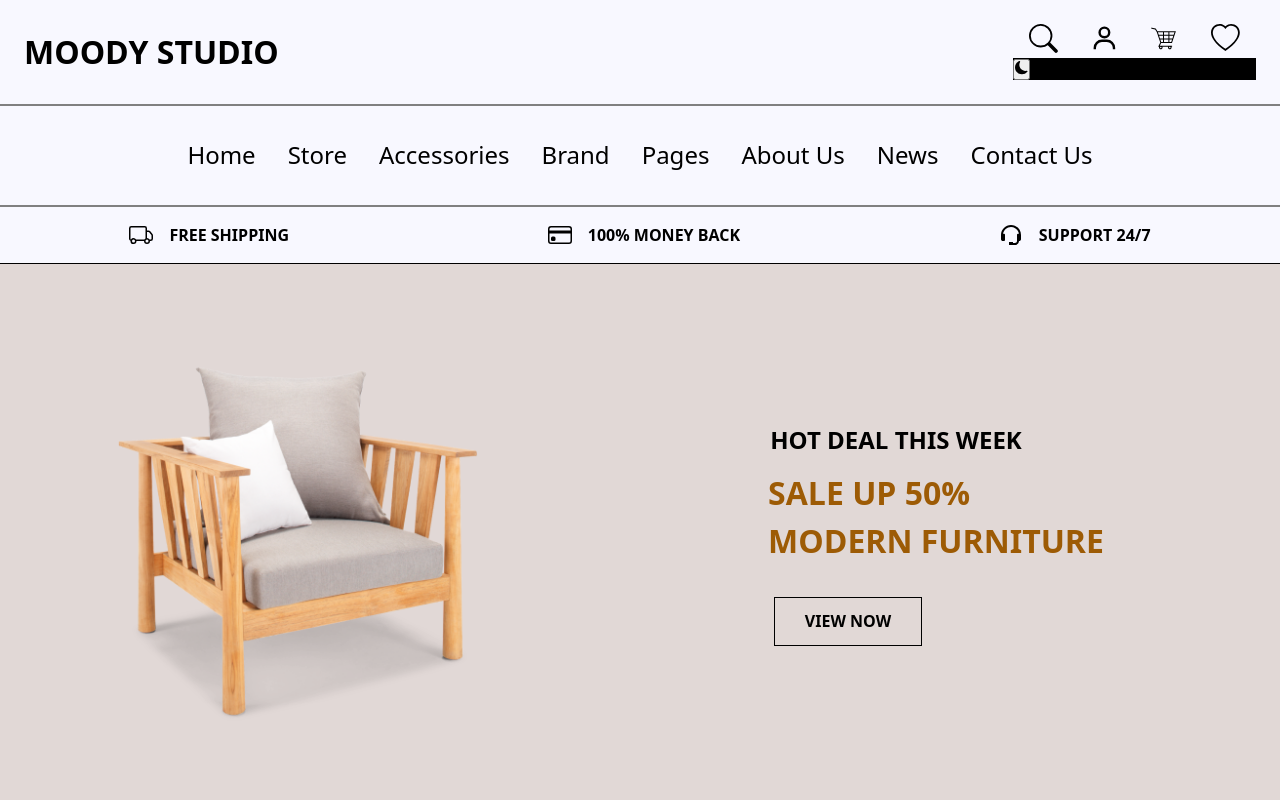
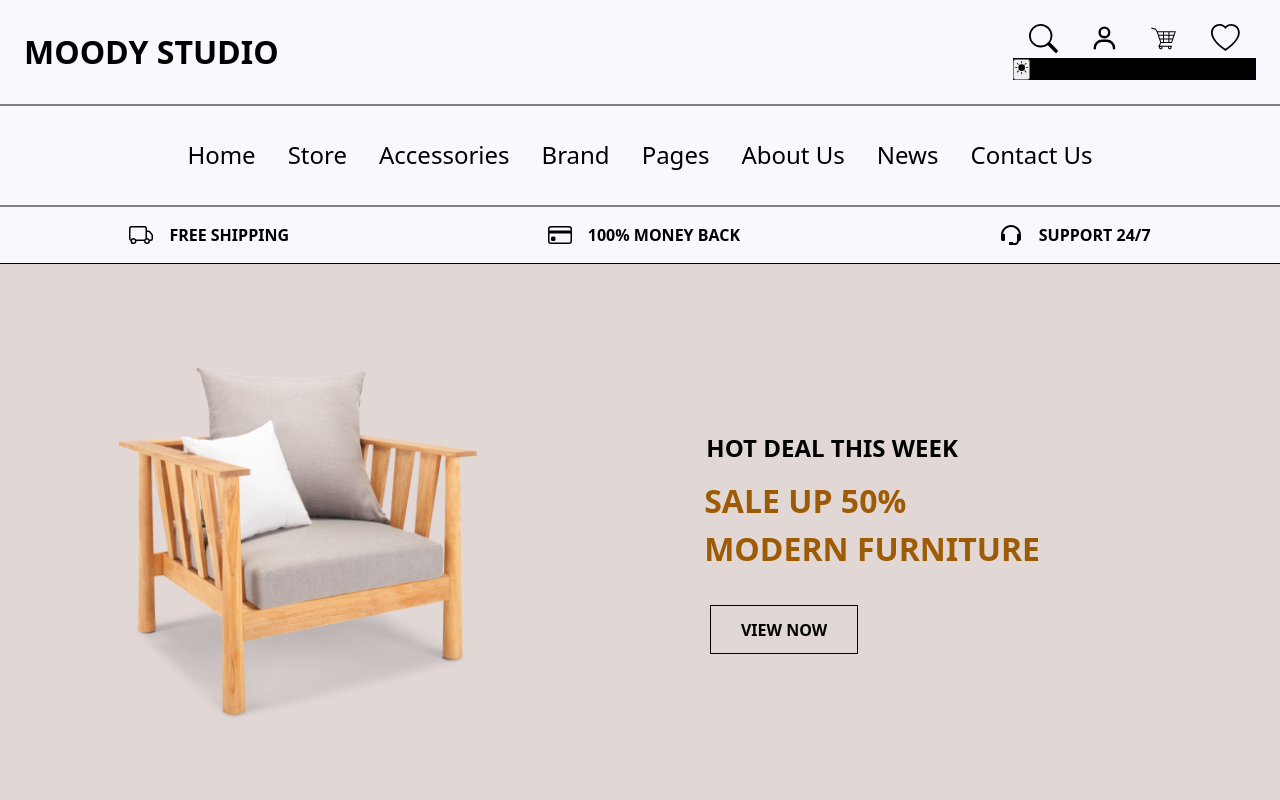
Before and after one commit to domchu/moody-studio-ecommerce, a React (Create React App) app: page / in a window 1280 px wide. Shown: the top 800 px of the page. Built offline with nearby package versions, Linux system fonts and the light colour scheme; the HTML template or start-up script is replaced by a standard one.

Commit message:
chore:adjusting the banner text

```diff
--- a/src/components/Header.jsx
+++ b/src/components/Header.jsx
@@ -29,7 +29,7 @@ function Header() {
         {/* the theme section of the project  */}
         <div className="app" style={theme === "Light" ? darkStyle : lightStyle}>
           <button className="button" onClick={handleButtonTheemeChange}>
-            {theme === "Light" ? <BsFillMoonFill /> : <BsFillSunFill />}
+            {theme === "Light" ? <BsFillSunFill /> : <BsFillMoonFill />}
           </button>
         </div>
         {/* the end of the Light mode*/}
--- a/src/index.css
+++ b/src/index.css
@@ -93,12 +93,15 @@ h1 {
   background-size: cover;
   background-repeat: no-repeat;
   height: 70vh;
+  display: flex;
+  justify-content: end;
+  align-items: center;
 }
 .banner_text {
   display: grid;
   place-items: center;
-  padding: 10rem 0 0 6rem;
-  margin-left: 20rem;
+  /* padding: 10rem 0 0 6rem; */
+  margin-right: 15rem;
 }
 .banner_text h2 {
   font-size: 1.5rem;
```
